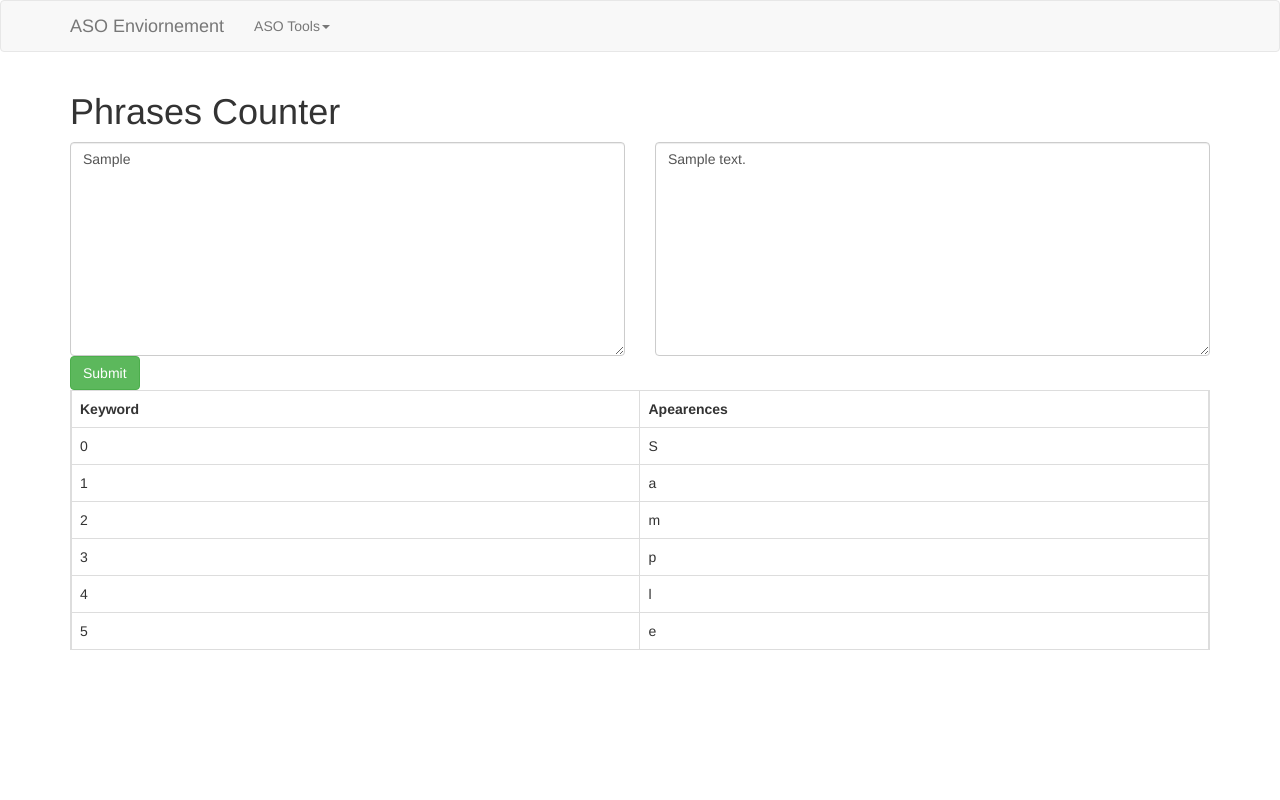
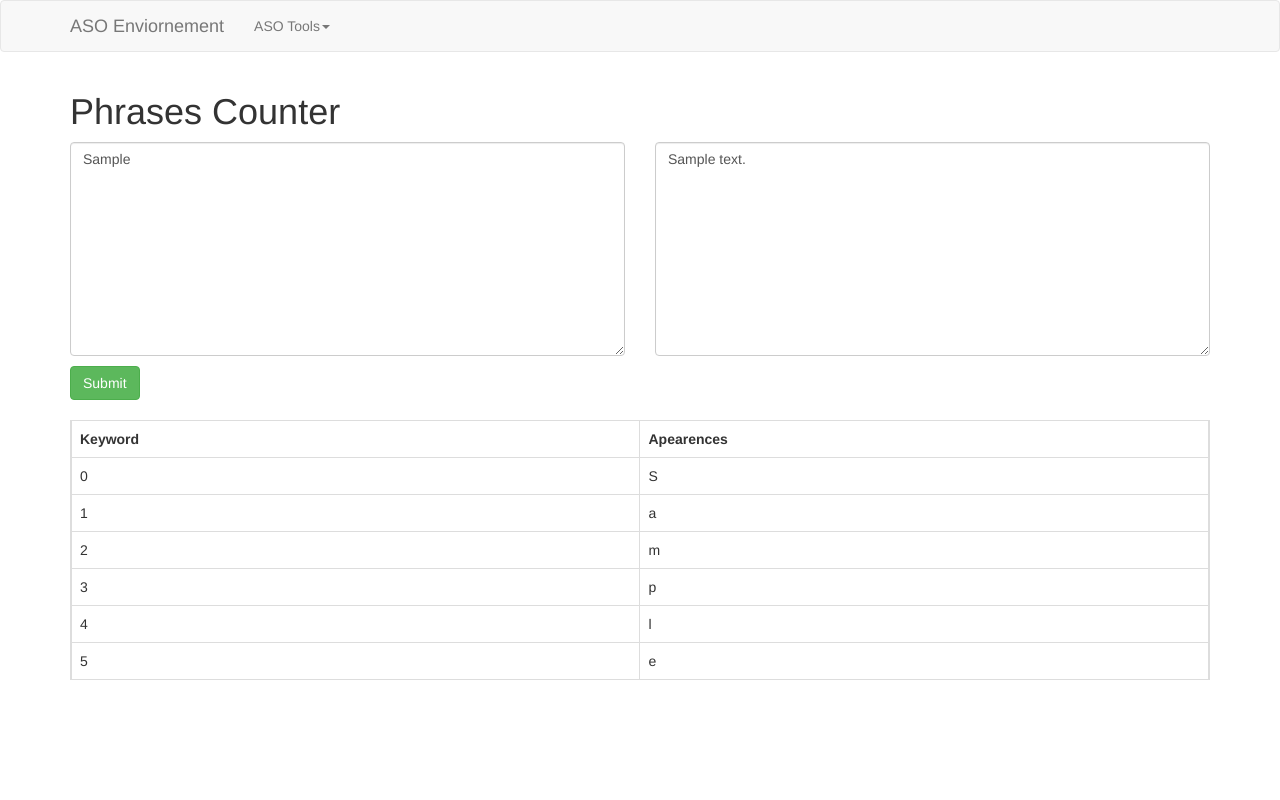
Before and after one commit to lesagi/aso_env, a Node server app: template views/phrasesCounter/show.ejs in a window 1280 px wide. Run offline with Node 20, Linux system fonts and the light colour scheme; the template is opened without the code that fills it: most values are stand-ins (such as "Sample title", 1, 10 or a date in 2020); some libraries are stand-ins or nearby versions.

Commit message:
fixed margin of textarea and header link

```diff
--- /dev/null
+++ b/public/css/main.css
@@ -0,0 +1,7 @@
+textarea {
+    margin-bottom: 10px;
+}
+
+.btn {
+    margin-bottom: 20px;
+}
--- a/views/partials/header.ejs
+++ b/views/partials/header.ejs
@@ -3,6 +3,8 @@
 <head>
 	<title>Phrases Counter</title>
 	<link rel="stylesheet" type="text/css" href="https://maxcdn.bootstrapcdn.com/bootstrap/3.3.7/css/bootstrap.min.css">
+	<link rel="stylesheet" type="text/css" href="/css/main.css">
+
 	<meta name="viewport" content="width=device-width, initial-scale=1">
 </head>
 <body>
@@ -17,7 +19,7 @@
 	        <span class="icon-bar"></span>
 	        <span class="icon-bar"></span>
 	      </button>
-	      <a class="navbar-brand" href="#">ASO Enviornement</a>
+	      <a class="navbar-brand" href="/">ASO Enviornement</a>
 	    </div>
 
 	    <!-- Collect the nav links, forms, and other content for toggling -->
--- a/views/phrasesCounter/show.ejs
+++ b/views/phrasesCounter/show.ejs
@@ -15,7 +15,7 @@
 	</form>
 
     <div class="container container-fluid">
-    	<table class="table table-bordered">
+    	<table class="table table-bordered table-hover">
 	    	<tr class="row">
 			    <th class="col-xs-6">Keyword</th>
 			    <th class="col-xs-6">Apearences</th>
```
